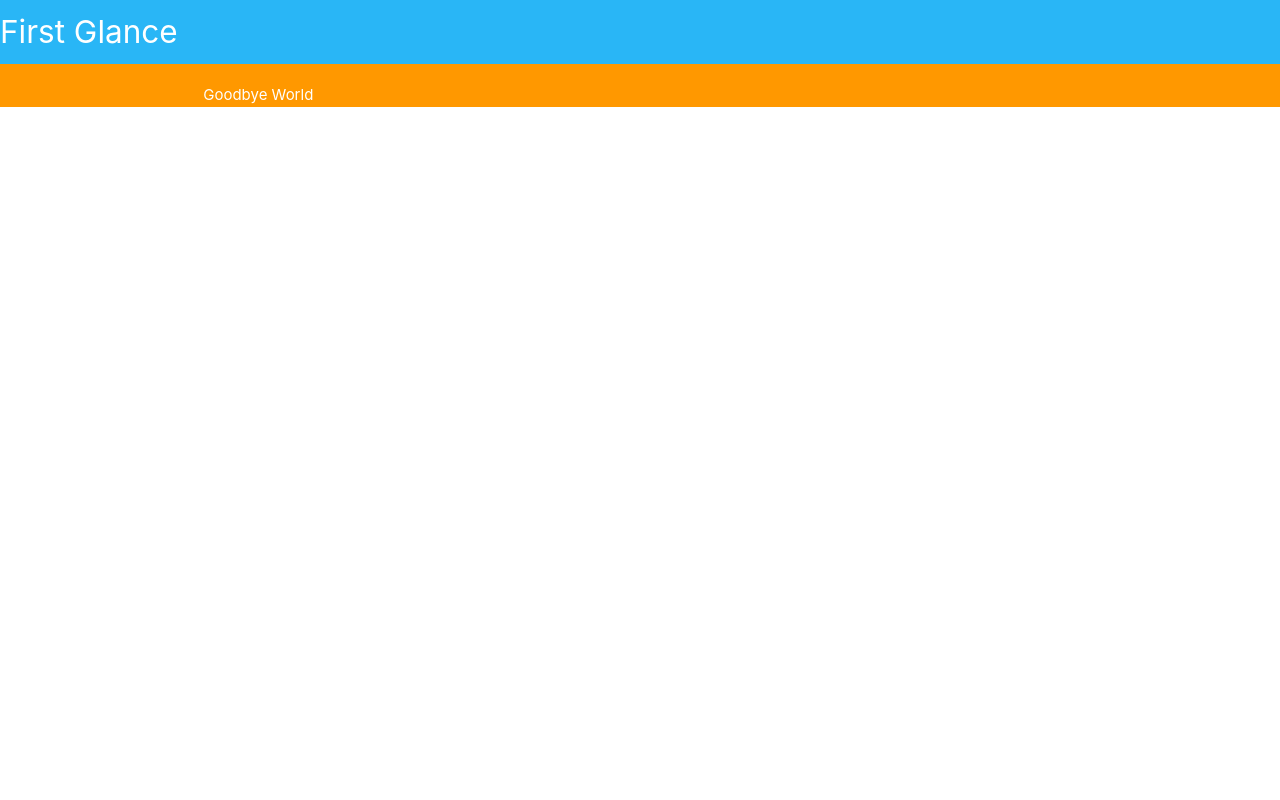
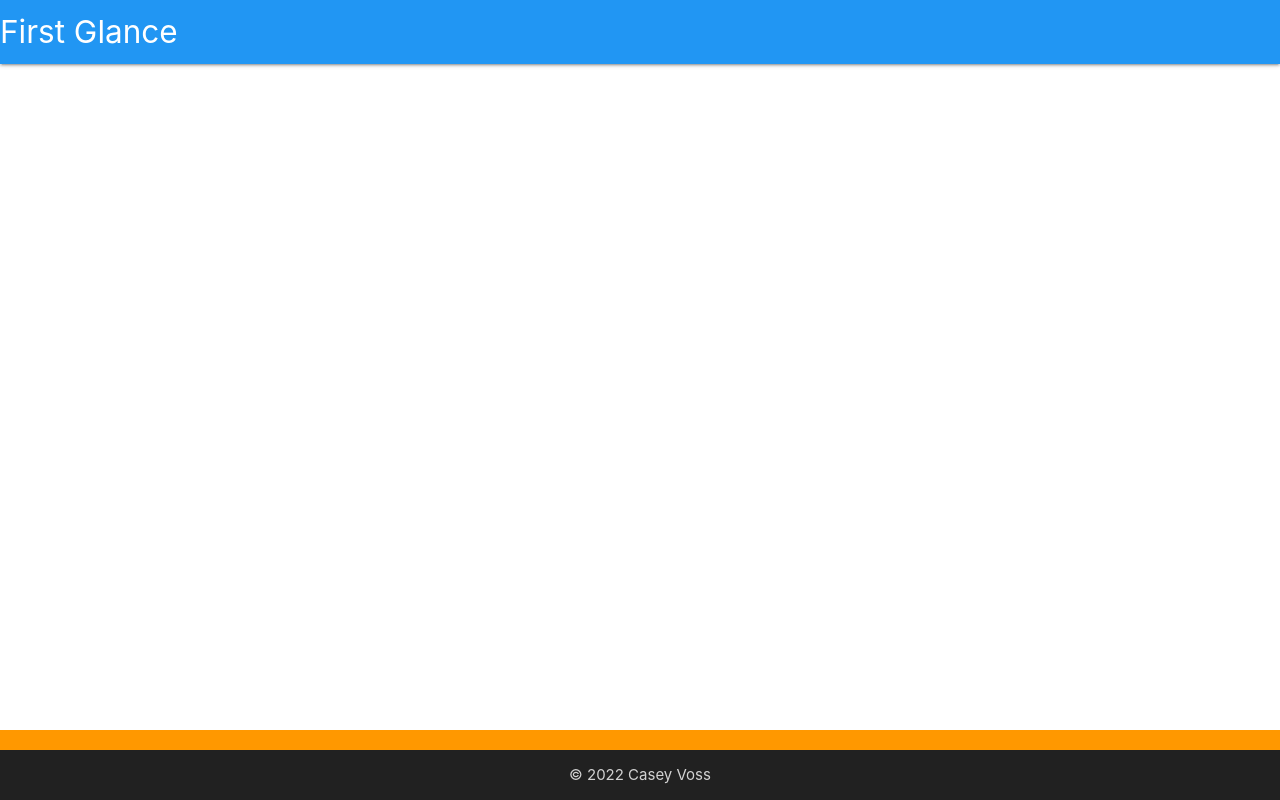
Before and after one commit to caseyvoss95/first-glance, a Django app: template main_app/templates/base.html in a window 1280 px wide. Run offline with Django 4.2, Linux system fonts and the light colour scheme; the template is opened without the code that fills it, so the values that code supplies are empty.

Commit message:
header and footer added

```diff
--- a/main_app/static/css/style.css
+++ b/main_app/static/css/style.css
@@ -1,3 +1,9 @@
 body {
+    display: flex;
+    min-height: 100vh;
+    flex-direction: column;
+  }
 
-}
+  main {
+    flex: 1 0 auto;
+  }
--- a/main_app/templates/base.html
+++ b/main_app/templates/base.html
@@ -14,20 +14,21 @@
 </head>
 
 <body>
-    <nav class="light-blue lighten-1" role="navigation">
-        <a id="logo-container" href="#" class="brand-logo">First Glance</a>
-    </nav>
-
-    {% block content %}
-    {% endblock %}
-
+    <header class="navbar-fixed">
+        <nav class="nav-wrapper blue" role="navigation">
+            <a id="logo-container" href="#" class="brand-logo">First Glance</a>
+        </nav>
+    </header>
+    <main class="card-content valign center-block">
+        {% block content %}
+        {% endblock %}
+    </main>
     <footer class="page-footer orange">
         <div class="container">
-            <div class="row">
-                <div class="col l6 s12">
-                    Goodbye World
-                </div>
-            </div>
+
+        </div>
+        <div class="footer-copyright grey darken-4">
+            <div class="container center-align">&copy; 2022 Casey Voss</div>
         </div>
     </footer>
 </body>
```
